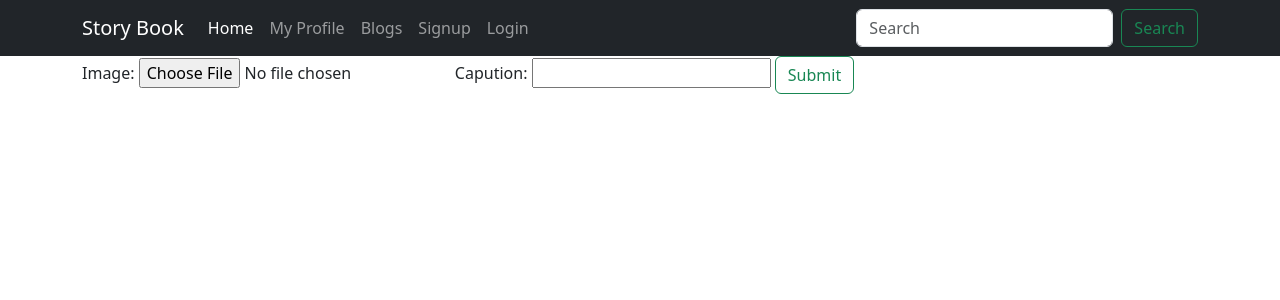
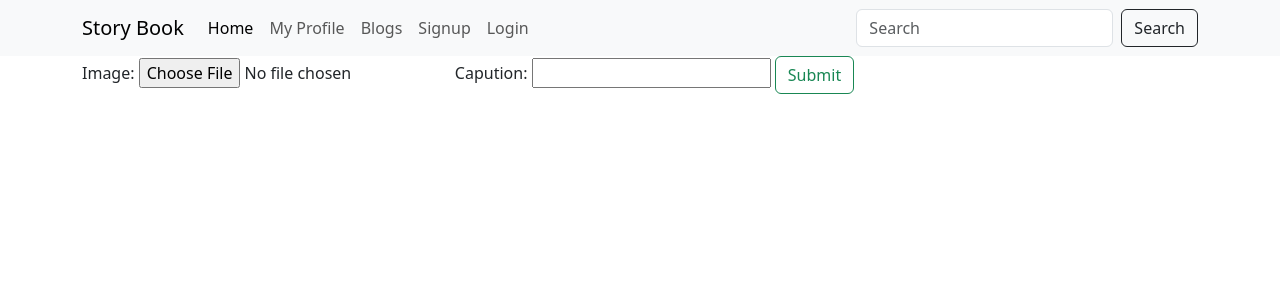
Before and after one commit to wajidkorkani/WYNNN, a Django app: a page that uses Facebook_Clone_Application/templates/navbar.html in a window 1280 px wide. Shown: the top 300 px of the page. Run offline with Django 4.2, Linux system fonts and the light colour scheme.

Commit message:
Color of navbar is changed from dark to light.

```diff
--- a/Facebook_Clone_Application/templates/navbar.html
+++ b/Facebook_Clone_Application/templates/navbar.html
@@ -1,4 +1,4 @@
-<nav class="navbar navbar-expand-lg navbar-dark bg-dark">
+<nav class="navbar navbar-expand-lg navbar-light bg-light">
     <div class="container">
       <a class="navbar-brand" href="{% url 'home' %}">Story Book</a>
       <button class="navbar-toggler" type="button" data-bs-toggle="collapse" data-bs-target="#navbarScroll" aria-controls="navbarScroll" aria-expanded="false" aria-label="Toggle navigation">
@@ -25,7 +25,7 @@
         <form class="d-flex" method="POST" action="{% url 'searchbar' %}">
           {% csrf_token %}
           <input class="form-control me-2" type="search" placeholder="Search" aria-label="Search" name='searched'>
-          <button class="btn btn-outline-success" type="submit">Search</button>
+          <button class="btn btn-outline-dark" type="submit">Search</button>
         </form>
       </div>
     </div>
```
